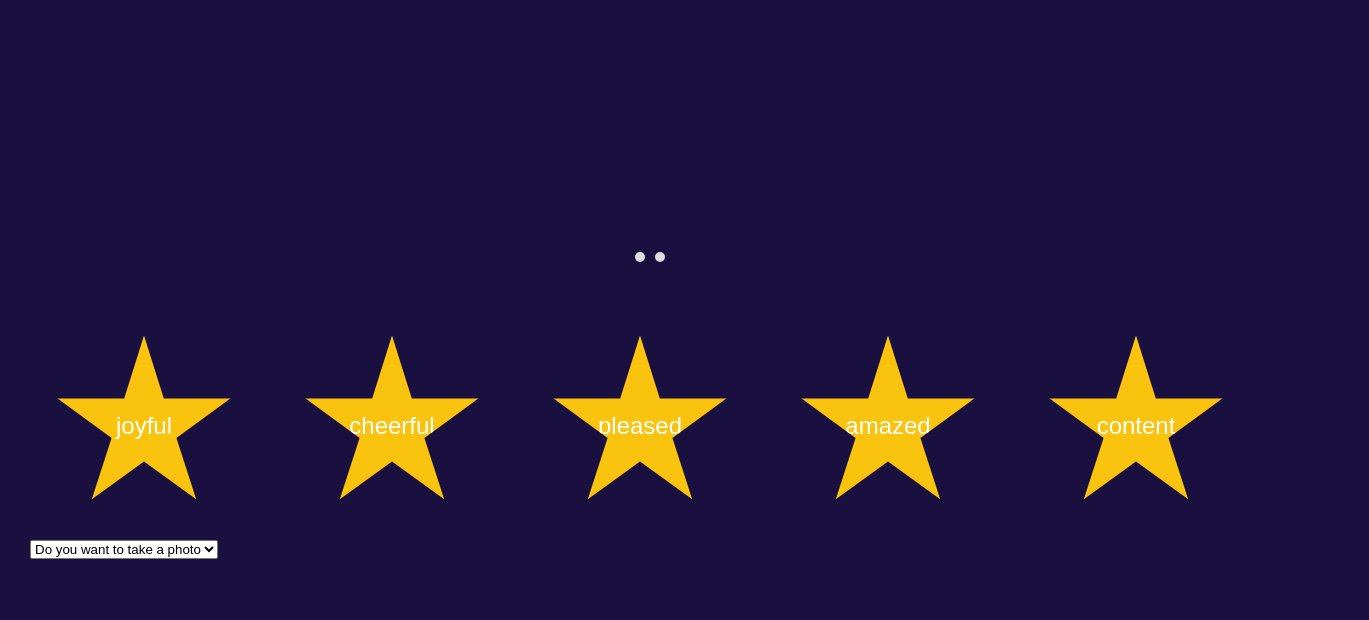
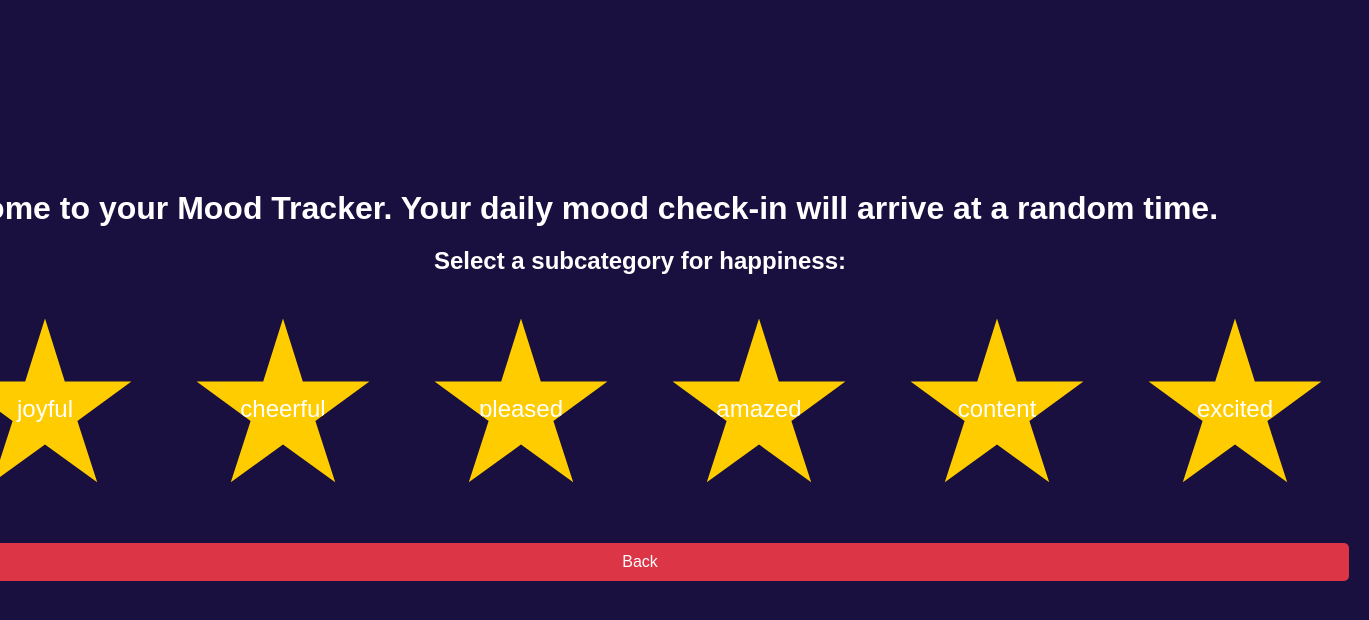
Before and after one commit to maahma/duwit-hacks-25, a React (Create React App) app in the folder front-end/beam_me_up/: page / in a window 1280 px wide. Both pictures are taken after a click on the button "happiness". Shown: the top 620 px of the page, 1369 px wide, since content can reach past the window. Built offline with nearby package versions, Linux system fonts and the light colour scheme.

Commit message:
Updated app.jsx and emotions

```diff
--- a/front-end/beam_me_up/src/App.jsx
+++ b/front-end/beam_me_up/src/App.jsx
@@ -1,79 +1,37 @@
-import React, { useState } from 'react';
-import './App.css';
-import { takePhoto } from './camera.jsx'; // Make sure this file is correctly imported
-import Emotions from './emotions.jsx';
+import React, { useState } from "react";
+import Emotions from "./emotions"; // Import the Emotions component
+import MoodDetails from "./MoodDetails"; // Import the MoodDetails component
+import "./App.css"; // Import CSS for styling
 
-function App() {
-  const [photoURL, setPhotoURL] = useState(null);
-  const [uploadMode, setUploadMode] = useState("none");
+const App = () => {
+  const [selectedMood, setSelectedMood] = useState(null); // Track the selected mood
+  const [showMoodDetails, setShowMoodDetails] = useState(false); // Track if mood details should be shown
 
-  const handleTakePhoto = () => {
-    if (uploadMode === "photo") {
-      takePhoto(setPhotoURL);
-    }
+  // Function to handle mood selection
+  const handleMoodClick = (mood) => {
+    setSelectedMood(mood);
+    setShowMoodDetails(true); // Show the mood details component
   };
 
-  const handleFileChange = (event) => {
-    const file = event.target.files[0];
-    if (file) {
-      const reader = new FileReader();
-      reader.onloadend = () => {
-        const base64data = reader.result;
-        setPhotoURL(base64data);
-        if (window.confirm('Do you want to upload the photo?')) {
-          // You can call an upload function here if needed.
-        }
-      };
-      reader.readAsDataURL(file);
-    }
+  // Function to go back to the main mood selection screen
+  const handleBack = () => {
+    setSelectedMood(null);
+    setShowMoodDetails(false);
   };
 
   return (
     <div className="App">
-      <div className="App-header">
-        <div className="indicator">
-          <div className="dot active" data-page="1"></div>
-          <div className="dot" data-page="2"></div>
-          <div className="dot" data-page="3"></div>
-        </div>
-        <div id="dashboard-page" className="page">
-          <div className="dashboard-container">
-            <h1>Welcome to your Mood Tracker</h1>
-            <p>Your daily mood check-in will arrive at a random time.</p>
-            <div className="mood-history"></div>
-          </div>
-        </div>
-        {/* <img src={logo} className="App-logo" alt="logo" /> */}
-        <Emotions />
-        <select value={uploadMode} onChange={(e) => setUploadMode(e.target.value)}>
-          <option value="none">Do you want to take a photo</option>
-          <option value="none">Nope, I don't have mood</option>
-          <option value="photo">Take Photo and Upload</option>
-          <option value="file">Upload from Folder</option>
-        </select>
-        <div>
-          {uploadMode === "photo" && (
-            <button className="App-link" onClick={handleTakePhoto}>
-              Take Photo
-            </button>
-          )}
-          {uploadMode === "file" && (
-            <input type="file" accept="image/*" onChange={handleFileChange} />
-          )}
-        </div>
-      </div>
-      {photoURL && (
-        <div className="modal">
-          <div className="modal-content">
-            <span className="close" onClick={() => setPhotoURL(null)}>&times;</span>
-            <h2>Beam me uppppp</h2>
-            <img src={photoURL} alt="Selected" className="modal-image" />
-            <a href={photoURL} download="photo.png">Download Photo</a>
-          </div>
-        </div>
+      <h1>Welcome to your Mood Tracker. Your daily mood check-in will arrive at a random time.</h1>
+
+      {/* Show the Emotions component if no mood is selected */}
+      {!showMoodDetails && <Emotions onMoodClick={handleMoodClick} />}
+
+      {/* Show the MoodDetails component if a mood is selected */}
+      {showMoodDetails && (
+        <MoodDetails mood={selectedMood} onBack={handleBack} />
       )}
     </div>
   );
-}
+};
 
 export default App;
--- /dev/null
+++ b/front-end/beam_me_up/src/MoodDetails.css
@@ -0,0 +1,79 @@
+.mood-details-container {
+    text-align: center;
+    padding: 20px;
+  }
+
+  .sub-emotions-container {
+    display: flex;
+    justify-content: center;
+    gap: 10px;
+    margin-top: 20px;
+  }
+
+  .sub-mood-button {
+    position: relative;
+    display: inline-block;
+    width: 7.5em;
+    height: 7.5em;
+    margin: 1em;
+    background-color: #FC0;
+    clip-path: polygon(
+      50% 0%,
+      61% 35%,
+      98% 35%,
+      68% 57%,
+      79% 91%,
+      50% 70%,
+      21% 91%,
+      32% 57%,
+      2% 35%,
+      39% 35%
+    );
+    border: none;
+    cursor: pointer;
+    transition: transform 0.2s ease, background-color 0.2s ease;
+    font-size: 24px;
+    color: white;
+    text-align: center;
+    line-height: 3em;
+  }
+
+  .sub-mood-button:hover {
+    background-color: #0056b3;
+  }
+
+  .photo-options-container {
+    margin-top: 20px;
+  }
+
+  .photo-options-container button {
+    margin: 10px;
+    padding: 10px 20px;
+    font-size: 1rem;
+    cursor: pointer;
+    border: none;
+    border-radius: 5px;
+    background-color: #28a745;
+    color: white;
+    transition: background-color 0.2s ease;
+  }
+
+  .photo-options-container button:hover {
+    background-color: #218838;
+  }
+
+  .back-button {
+    margin-top: 20px;
+    padding: 10px 20px;
+    font-size: 1rem;
+    cursor: pointer;
+    border: none;
+    border-radius: 5px;
+    background-color: #dc3545;
+    color: white;
+    transition: background-color 0.2s ease;
+  }
+
+  .back-button:hover {
+    background-color: #c82333;
+  }
--- /dev/null
+++ b/front-end/beam_me_up/src/MoodDetails.jsx
@@ -0,0 +1,71 @@
+import React, { useState } from "react";
+import "./MoodDetails.css"; // Import CSS for styling
+
+const MoodDetails = ({ mood, onBack }) => {
+  const [selectedSubMood, setSelectedSubMood] = useState(null);
+  const [showPhotoOptions, setShowPhotoOptions] = useState(false);
+
+  // Sub-emotions for the selected mood
+  const subEmotions = {
+    happiness: ["joyful", "cheerful", "pleased", "amazed", "content", "excited"],
+    sadness: ["melancholy", "sorrowful", "gloomy", "heartbroken", "wistful", "despodent"],
+    fear: ["terrified", "anxious", "nervous", "panicked", "worried", "scared"],
+    disgust: ["repulsed", "revolted", "nauseated", "appalled", "grossed", "..."],
+    anger: ["furious", "irritated", "enraged", "livid", "anoyed", "resentful"],
+  };
+
+  // Function to handle sub-mood selection
+  const handleSubMoodClick = (subMood) => {
+    setSelectedSubMood(subMood);
+    setShowPhotoOptions(true); // Show photo options after selecting a sub-mood
+  };
+
+  // Function to handle posting the mood
+  const handlePostMood = (withPhoto) => {
+    if (withPhoto) {
+      alert(`Posting "${selectedSubMood}" with a photo.`);
+      // Add logic to take/choose a photo and post it
+    } else {
+      alert(`Posting "${selectedSubMood}" without a photo.`);
+      // Add logic to post only the mood
+    }
+    onBack(); // Go back to the main screen
+  };
+
+  return (
+    <div className="mood-details-container">
+      <h2>Select a subcategory for {mood}:</h2>
+
+      {/* Show sub-emotions if no sub-mood is selected */}
+      {!showPhotoOptions && (
+        <div className="sub-emotions-container">
+          {subEmotions[mood].map((subMood) => (
+            <button
+              key={subMood}
+              className="sub-mood-button"
+              onClick={() => handleSubMoodClick(subMood)}
+            >
+              {subMood}
+            </button>
+          ))}
+        </div>
+      )}
+
+      {/* Show photo options if a sub-mood is selected */}
+      {showPhotoOptions && (
+        <div className="photo-options-container">
+          <h3>Do you want to post a photo with your mood?</h3>
+          <button onClick={() => handlePostMood(true)}>Take/Choose a Photo</button>
+          <button onClick={() => handlePostMood(false)}>Post Only Mood</button>
+        </div>
+      )}
+
+      {/* Back button to return to the main screen */}
+      <button className="back-button" onClick={onBack}>
+        Back
+      </button>
+    </div>
+  );
+};
+
+export default MoodDetails;
--- a/front-end/beam_me_up/src/emotions.css
+++ b/front-end/beam_me_up/src/emotions.css
@@ -4,13 +4,13 @@
     align-items: center;
     gap: 20px;
     margin-top: 50px;
-}
+  }
 
-.star-button {
+  .star-button {
     position: relative;
     display: inline-block;
-    width: 7.5em; /* Adjust size as needed */
-    height: 7.5em; /* Adjust size as needed */
+    width: 7.5em;
+    height: 7.5em;
     margin: 1em;
     clip-path: polygon(
       50% 0%,
@@ -27,8 +27,12 @@
     border: none;
     cursor: pointer;
     transition: transform 0.2s ease, background-color 0.2s ease;
-    font-size: 24px; /* Adjust font size as needed */
-    color: white; /* Text color */
+    font-size: 24px;
+    color: white;
     text-align: center;
-    line-height: 3em; /* Center text vertically */
-}
+    line-height: 3em;
+  }
+
+  .star-button:hover {
+    transform: scale(1.1);
+  }
--- a/front-end/beam_me_up/src/emotions.jsx
+++ b/front-end/beam_me_up/src/emotions.jsx
@@ -1,38 +1,26 @@
-import React, { useState } from "react";
+import React from "react";
 import "./emotions.css"; // Import CSS for styling
 
-const Emotions = () => {
-  // State to track the currently clicked emotion
-  const [clickedEmotion, setClickedEmotion] = useState(null);
-
+const Emotions = ({ onMoodClick }) => {
   // Emotion data with their respective colors
   const emotions = {
-    happiness: { color: "rgb(250, 195, 14)", subEmotions: ["joyful", "cheerful", "pleased", "amazed", "content", "excited"] },
-    sadness: { color: "rgb(4, 40, 201)", subEmotions: ["melancholy", "sorrowful", "gloomy", "heartbroken", "wistful", "despodent"] },
-    fear: { color: "rgb(89, 17, 190)", subEmotions: ["terrified", "anxious", "nervous", "panicked", "worried", "scared"] },
-    disgust: { color: "rgb(7, 117, 11)", subEmotions: ["repulsed", "revolted", "nauseated", "appalled", "grossed", "..."] },
-    anger: { color: "rgb(203, 3, 3)", subEmotions: ["furious", "irritated", "enraged", "livid", "anoyed", "resentful"] },
-  };
-
-  // Function to handle button click
-  const handleEmotionClick = (emotion) => {
-    setClickedEmotion(emotion); // Set the clicked emotion
+    happiness: { color: "yellow", subEmotions: ["joyful", "cheerful", "pleased", "amazed", "content", "excited"] },
+    sadness: { color: "blue", subEmotions: ["melancholy", "sorrowful", "gloomy", "heartbroken", "wistful", "despodent"] },
+    fear: { color: "purple", subEmotions: ["terrified", "anxious", "nervous", "panicked", "worried", "scared"] },
+    disgust: { color: "green", subEmotions: ["repulsed", "revolted", "nauseated", "appalled", "grossed", "..."] },
+    anger: { color: "red", subEmotions: ["furious", "irritated", "enraged", "livid", "anoyed", "resentful"] },
   };
 
   return (
     <div className="emotions-container">
-      {Object.entries(emotions).map(([emotion, data], index) => (
+      {Object.entries(emotions).map(([emotion, data]) => (
         <button
           key={emotion}
           className="star-button"
-          style={{
-            backgroundColor: clickedEmotion ? emotions[clickedEmotion].color : data.color, // Change color based on clicked emotion
-          }}
-          onClick={() => handleEmotionClick(emotion)}
+          style={{ backgroundColor: data.color }}
+          onClick={() => onMoodClick(emotion)}
         >
-          {clickedEmotion
-            ? emotions[clickedEmotion].subEmotions[index] // Show sub-emotion if an emotion is clicked
-            : emotion} {/* Show main emotion otherwise */}
+          {emotion}
         </button>
       ))}
     </div>
```
